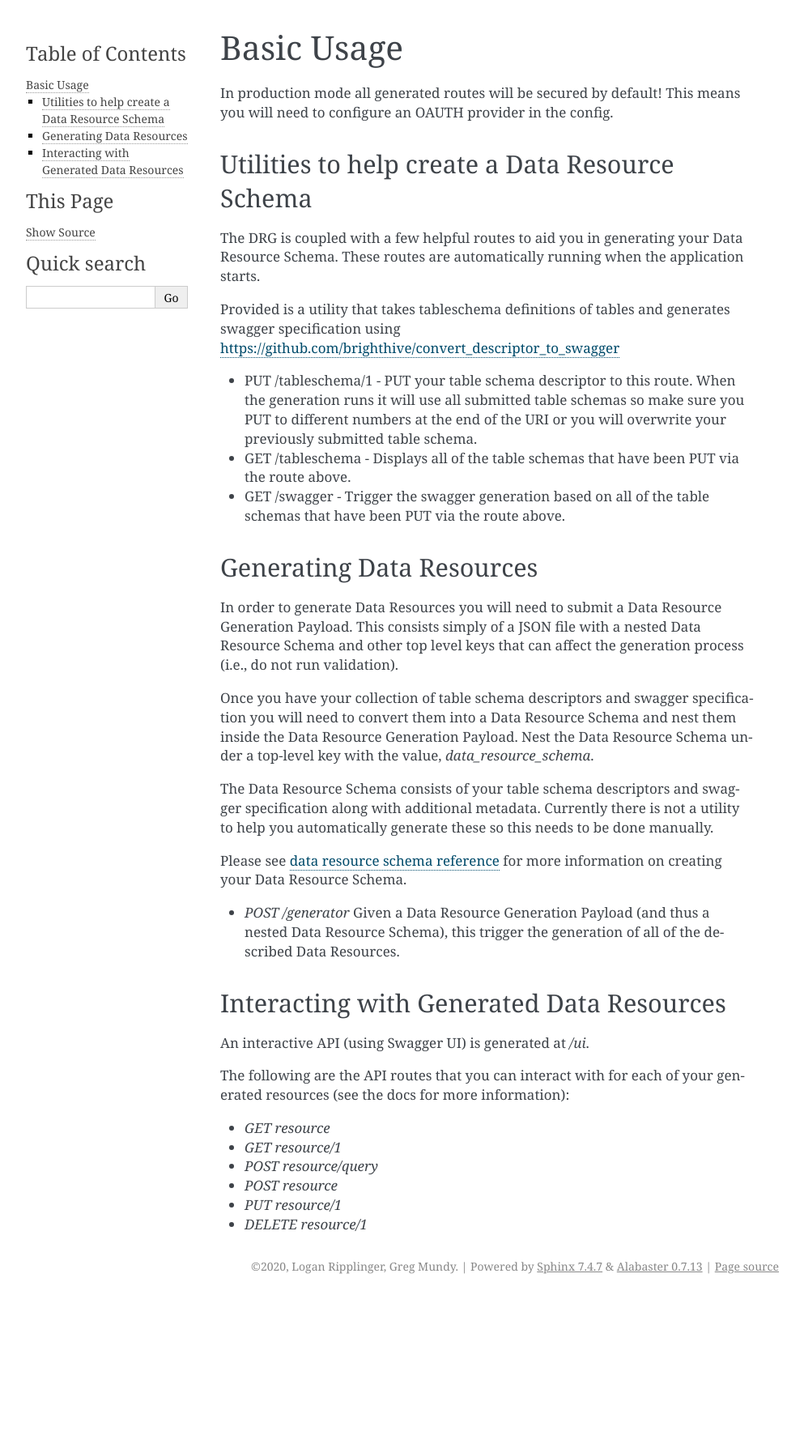
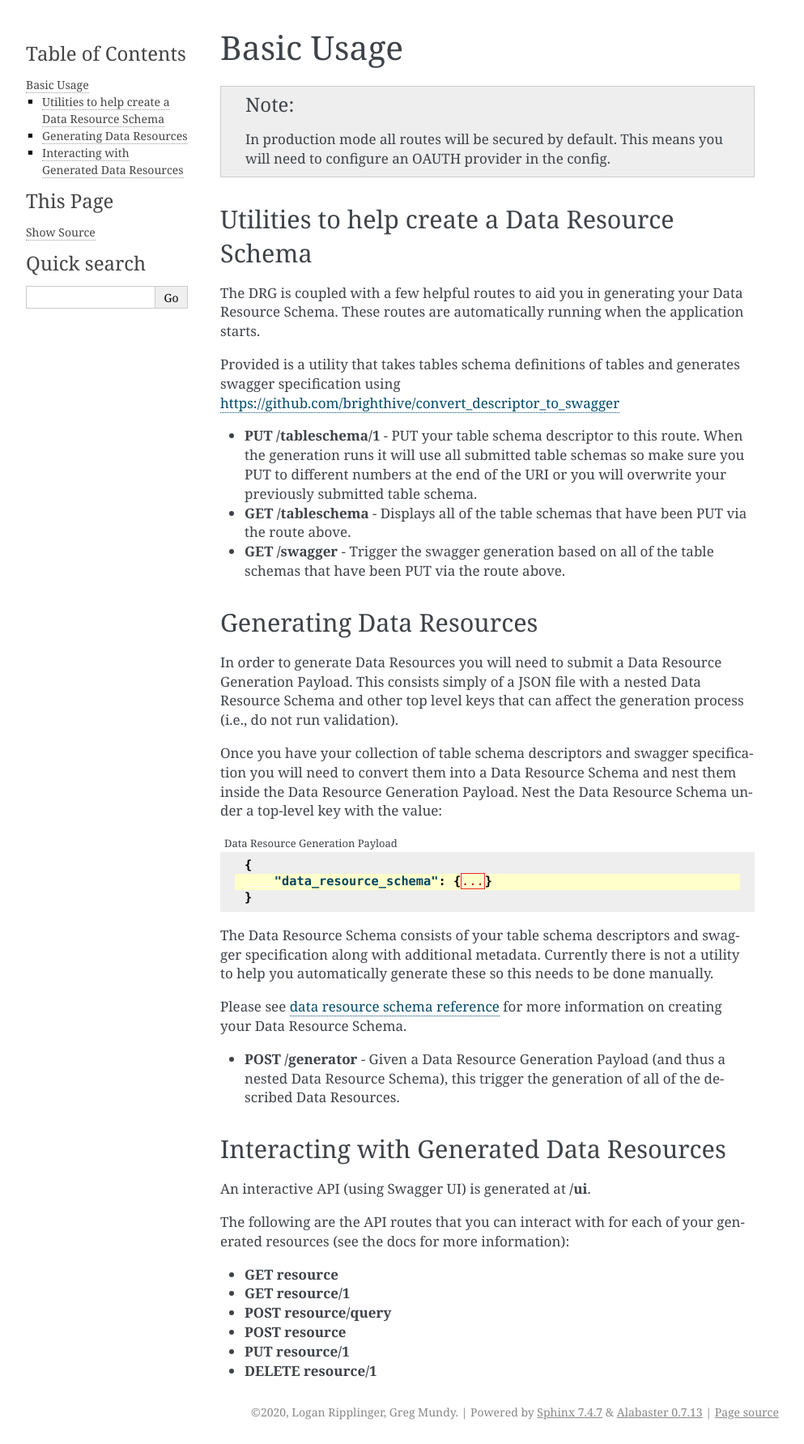
Before and after one commit to brighthive/data-resource-generator, a Sphinx documentation site: the page built from docs/source/basic_usage.rst, in a window 1280 px wide. Shown: the whole page at 81% size, without its empty margins (148-1141 px from the left). Built offline with Sphinx 7.4.7, drawn with Linux system fonts in a browser that asks for light colours; before the commit the page ends 1603 px from its top, so only the background shows below that.

Commit message:
Expand basic usage

```diff
--- a/docs/source/basic_usage.rst
+++ b/docs/source/basic_usage.rst
@@ -3,42 +3,51 @@
 Basic Usage
 ===========
 
-In production mode all generated routes will be secured by default! This means you will need to configure an OAUTH provider in the config.
+.. note::
+    In production mode all routes will be secured by default. This means you will need to configure an OAUTH provider in the config.
 
 Utilities to help create a Data Resource Schema
 -----------------------------------------------
 
 The DRG is coupled with a few helpful routes to aid you in generating your Data Resource Schema. These routes are automatically running when the application starts.
 
-Provided is a utility that takes tableschema definitions of tables and generates swagger specification using https://github.com/brighthive/convert_descriptor_to_swagger
+Provided is a utility that takes tables schema definitions of tables and generates swagger specification using https://github.com/brighthive/convert_descriptor_to_swagger
 
-* PUT /tableschema/1 - PUT your table schema descriptor to this route. When the generation runs it will use all submitted table schemas so make sure you PUT to different numbers at the end of the URI or you will overwrite your previously submitted table schema.
-* GET /tableschema - Displays all of the table schemas that have been PUT via the route above.
-* GET /swagger - Trigger the swagger generation based on all of the table schemas that have been PUT via the route above.
+* **PUT /tableschema/1** - PUT your table schema descriptor to this route. When the generation runs it will use all submitted table schemas so make sure you PUT to different numbers at the end of the URI or you will overwrite your previously submitted table schema.
+* **GET /tableschema** - Displays all of the table schemas that have been PUT via the route above.
+* **GET /swagger** - Trigger the swagger generation based on all of the table schemas that have been PUT via the route above.
 
 Generating Data Resources
 -------------------------
 
 In order to generate Data Resources you will need to submit a Data Resource Generation Payload. This consists simply of a JSON file with a nested Data Resource Schema and other top level keys that can affect the generation process (i.e., do not run validation).
 
-Once you have your collection of table schema descriptors and swagger specification you will need to convert them into a Data Resource Schema and nest them inside the Data Resource Generation Payload. Nest the Data Resource Schema under a top-level key with the value, `data_resource_schema`.
+Once you have your collection of table schema descriptors and swagger specification you will need to convert them into a Data Resource Schema and nest them inside the Data Resource Generation Payload. Nest the Data Resource Schema under a top-level key with the value:
+
+.. code-block:: JSON
+    :caption: Data Resource Generation Payload
+    :emphasize-lines: 2
+
+    {
+        "data_resource_schema": {...}
+    }
 
 The Data Resource Schema consists of your table schema descriptors and swagger specification along with additional metadata. Currently there is not a utility to help you automatically generate these so this needs to be done manually.
 
 Please see :ref:`data resource schema reference<data-resource-schema>` for more information on creating your Data Resource Schema.
 
-* `POST /generator` Given a Data Resource Generation Payload (and thus a nested Data Resource Schema), this trigger the generation of all of the described Data Resources.
+* **POST /generator** - Given a Data Resource Generation Payload (and thus a nested Data Resource Schema), this trigger the generation of all of the described Data Resources.
 
 Interacting with Generated Data Resources
 -----------------------------------------
 
-An interactive API (using Swagger UI) is generated at `/ui`.
+An interactive API (using Swagger UI) is generated at **/ui**.
 
 The following are the API routes that you can interact with for each of your generated resources (see the docs for more information):
 
-* `GET resource`
-* `GET resource/1`
-* `POST resource/query`
-* `POST resource`
-* `PUT resource/1`
-* `DELETE resource/1`
+* **GET resource**
+* **GET resource/1**
+* **POST resource/query**
+* **POST resource**
+* **PUT resource/1**
+* **DELETE resource/1**
--- a/docs/source/use_cases.rst
+++ b/docs/source/use_cases.rst
@@ -1,3 +1,5 @@
+.. _use-cases:
+
 Use Cases
 =========
 
```
Also changed, not shown: docs/source/getting_started.rst (+5 -5 lines).
